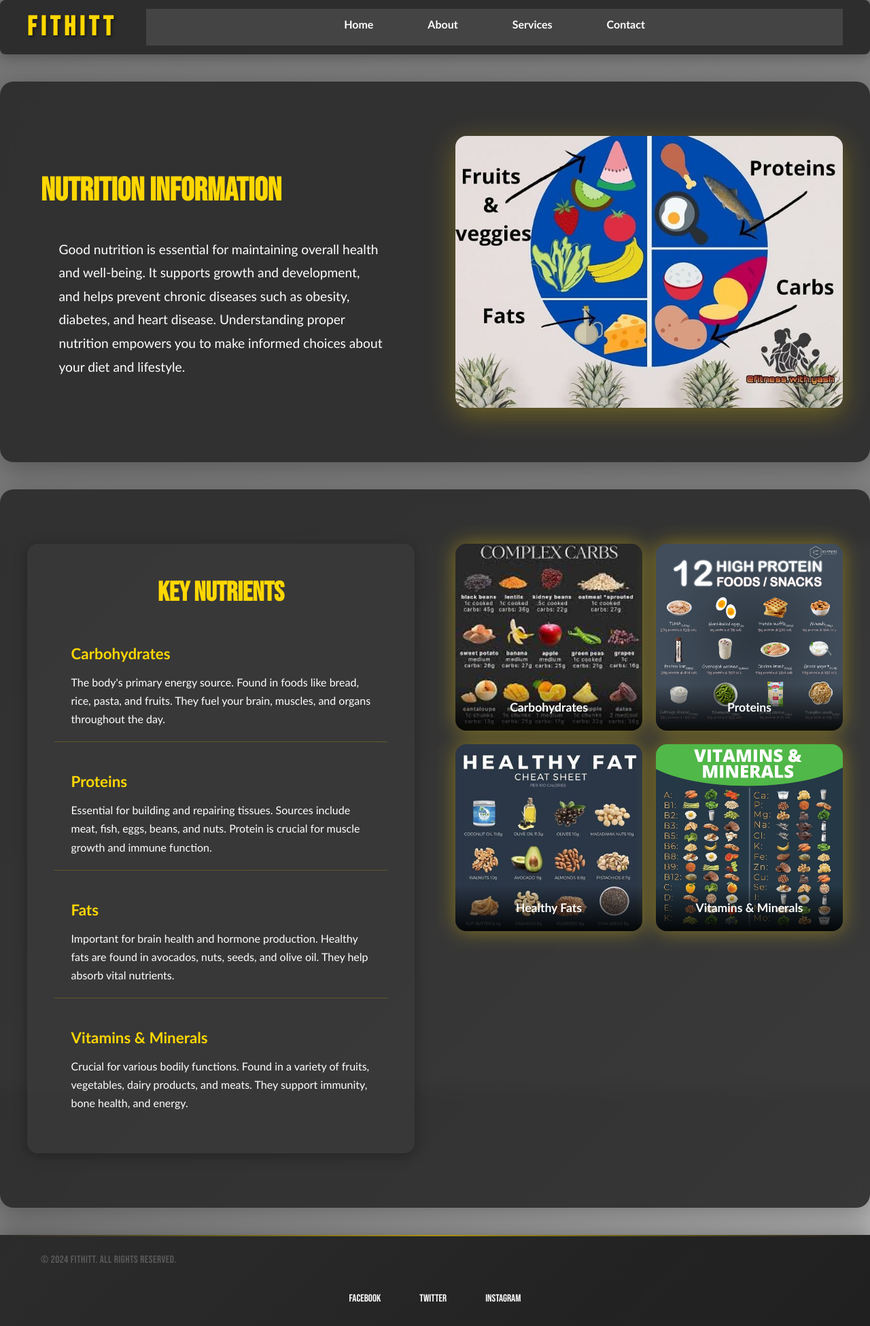
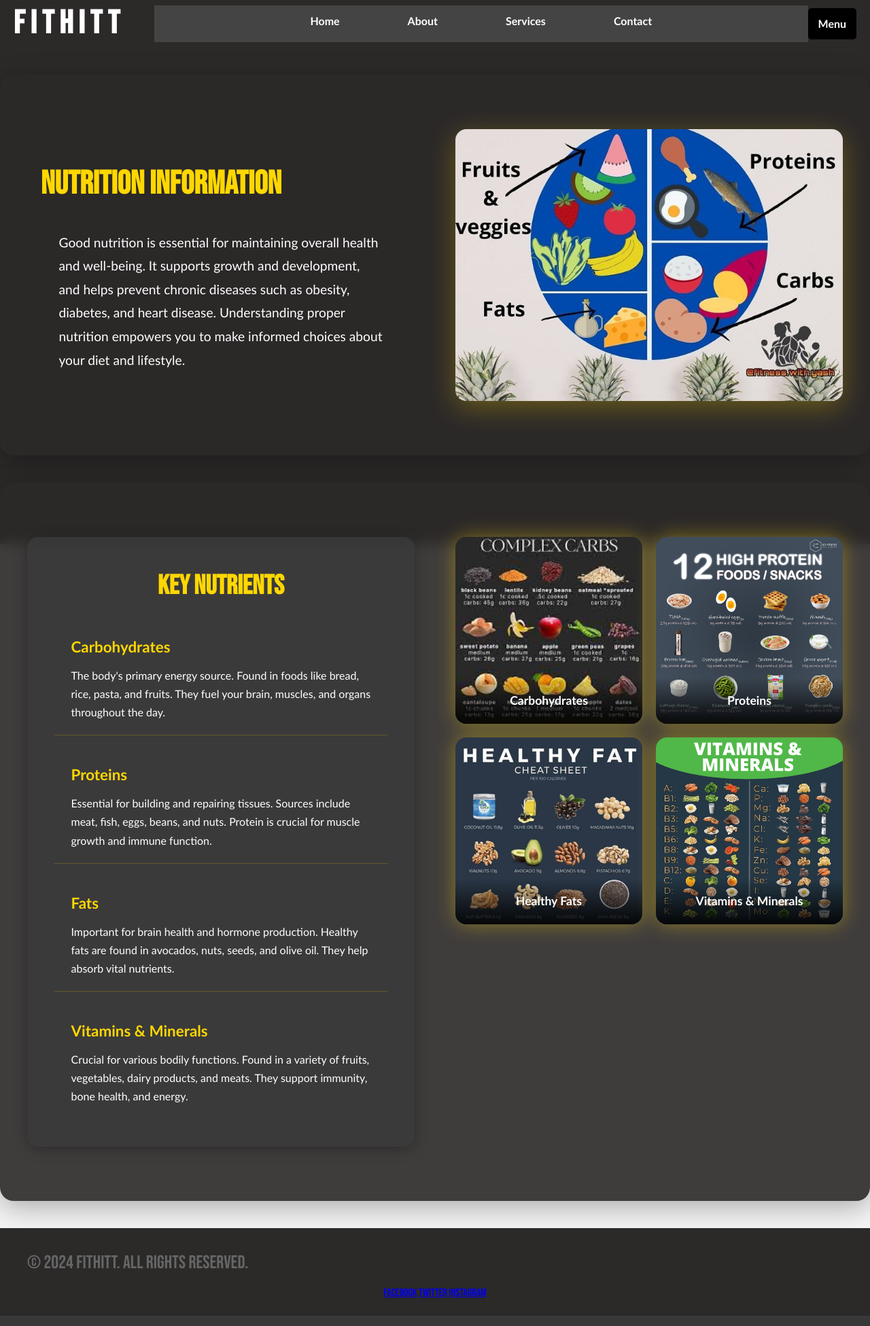
Before and after one commit to tesh0305/FittHitt-HTML-Project, a PHP site: page /nutrition.html in a window 1280 px wide. Shown: the whole page at 68% size. Run offline with PHP 8.4, Linux system fonts and the light colour scheme.

Commit message:
Update main.css

```diff
--- a/main.css
+++ b/main.css
@@ -1,7 +1,17 @@
+/* UNIFIED CSS - Based on First CSS Color Scheme */
+
+* {
+    margin: 0;
+    padding: 0;
+    box-sizing: border-box;
+}
+
 html, body {
     height: 100%;
     margin: 0;
     padding: 0;
+    font-family: 'Inter', Arial, sans-serif;
+    line-height: 1.6;
 }
 
 body::before {
@@ -36,8 +47,40 @@ width: 100%;
     box-sizing: border-box;
 }
 
+/* LOGO */
+.logo {
+    top: -12px;
+    left: 0px;
+    width: 100px;
+    height: auto;
+}
 
-.text-container h1{
+.logo img {
+    width: 100%;
+    height: auto;
+}
+
+.logobox h1 {
+    font-family: 'Bebas Neue', sans-serif;
+    text-align: right;
+    padding-right: 43px;
+    width: 100%;
+    color: white;
+    top: 15px;
+    margin: 0;
+    font-size: 3em;
+    letter-spacing: 8px;
+}
+
+/* TEXT CONTAINER */
+.text-container {
+    color: white;
+    text-align: center;
+    z-index: 5;
+    margin-top: 20px;
+}
+
+.text-container h1 {
     font-family: 'Bebas Neue', sans-serif;
     color: white;
     text-align: center;
@@ -418,289 +444,15 @@ color: white;
     text-shadow: 1px 1px 3px rgba(0, 0, 0, 0.8);
 }
 
-@media (max-width: 1024px) {
-    .right-container {
-        flex-direction: column;
-        align-items: center;
-    }
-
-    .left-text,
-    .right-text {
-        max-width: 100%;
-    }
-}
-
-@media (max-width: 768px) {
-    .right-container {
-        padding: 20px;
-    }
-
-    .left-text h3,
-    .right-text h3 {
-        font-size: 2em;
-    }
-
-    .left-text p,
-    .right-text p {
-        font-size: 1em;
-    }
-}
-
-/* Tablet and smaller screens */
-@media (max-width: 1024px) {
-.red-container {
-flex-direction: column;
-}
-
-.left-container,
-.right-container {
-max-width: 100%;
-width: 100%;
-}
-}
-
-/* Mobile screens */
-@media (max-width: 768px) {
-.page-wrapper {
-padding: 10px;
-gap: 20px;
-}
-
-h2 {
-font-size: 2.5em;
-}
-
-.text-container p {
-font-size: 1em;
-}
-
-.red-container {
-padding: 20px;
-}
-
-.left-container h3 {
-font-size: 2em;
-}
-
-.left-container p,
-.left-container li {
-font-size: 1em;
-}
-}
-
-.footer-logobox {
-    text-align: left;
-    padding: 20px;
-    font-family: 'Bebas Neue', sans-serif;
-    color: white;
-}
-
-footer {
-    background-color: #2c2929;
-    color: white;
-    text-align: center;
-    padding: 10px 0;
-    font-family: 'Bebas Neue', sans-serif;
-    position: relative;
-    bottom: 0;
-    width: 100%;
-}
-
-footer p {
-    margin: 5px 0;
-    padding:5px 20px;
-    font-size: 1.7em;
-    text-align: left;
-}
-
-.footer-logobox h1 {
-    margin: 0;
-    font-size: 2em;
-    align-content: left;
-    text-align: left;
-
-}
-
-
-/*-------------Nutrition------------------ */
-*{
-    margin: 0;
-    padding: 0;
-    box-sizing: border-box;
-}
-
-:root {
-    --primary-gold: #ffd700;
-    --dark-bg: #2a2a2a;
-    --medium-bg: #3a3a3a;
-    --light-bg: #505050;
-    --text-light: #ffffff;
-    --text-dark: #1a1a1a;
-    --shadow: rgba(0, 0, 0, 0.3);
-}
-
-body {
-    font-family: 'Inter', Arial, sans-serif;
-    line-height: 1.6;
-    background: linear-gradient(135deg, #767575 0%,#cecece 100%);
-    color: var(--text-light);
-    overflow-x: hidden;
-}
-
-/* main background gradient */
-.bg {
-    background: linear-gradient(135deg, #767575 0%,#858585 100%);
-    background-size: cover;
-    background-position: center;
-    background-attachment: fixed;
-    position: fixed;
-    top: 0;
-    left: 0;
-    width: 100%;
-    height: 100%;
-    z-index: -1;
-}
-
-/* header and navigation */
-.header {
-    display: flex;
-    align-items: center;
-    justify-content: space-between;
-    background: rgba(42, 42, 42, 0.95);
-    backdrop-filter: blur(10px);
-    height: 80px;
-    padding: 0 40px;
-    position: sticky;
-    top: 0;
-    z-index: 1000;
-    box-shadow: 0 4px 20px var(--shadow);
-}
-
-.logobox h1 {
-    font-family: 'Bebas Neue', sans-serif;
-    font-size: 2.5rem;
-    letter-spacing: 6px;
-    color: var(--primary-gold);
-    margin: 0;
-    text-shadow: 2px 2px 4px rgba(0, 0, 0, 0.5);
-}
-
-.nav-bar {
-    flex: 1;
-    display: flex;
-    justify-content: center;
-}
-
-.nav-bar ul {
-    list-style: none;
-    display: flex;
-    gap: 40px;
-}
-
-.nav-bar ul li a {
-    color: var(--text-light);
-    text-decoration: none;
-    font-weight: 600;
-    padding: 10px 20px;
-    border-radius: 8px;
-    transition: all 0.3s ease;
-    position: relative;
-}
-
-/* underline animation for nav links */
-.nav-bar ul li a::after {
-    content: '';
-    position: absolute;
-    bottom: 5px;
-    left: 50%;
-    transform: translateX(-50%) scaleX(0);
-    width: 80%;
-    height: 2px;
-    background: var(--primary-gold);
-    transition: transform 0.3s ease;
-}
-
-.nav-bar ul li a:hover {
-    color: var(--primary-gold);
-}
-
-.nav-bar ul li a:hover::after {
-    transform: translateX(-50%) scaleX(1);
-}
-
-/* mobile menu stuff */
-.menu-button-container {
-    display: none;
-}
-
-#menuToggle {
-    display: none;
-}
-
-.menu-button-label {
-    color: var(--text-light);
-    padding: 10px 20px;
-    font-weight: 600;
-    border-radius: 8px;
-    cursor: pointer;
-    background: var(--medium-bg);
-    transition: background 0.3s ease;
-}
-
-.menu-button-label:hover {
-    background: var(--light-bg);
-}
-
-.dropdown-menu {
-    position: absolute;
-    top: 70px;
-    right: 20px;
-    background: rgba(26, 26, 26, 0.98);
-    backdrop-filter: blur(10px);
-    border-radius: 12px;
-    width: 200px;
-    transform-origin: top right;
-    transform: scaleY(0);
-    opacity: 0;
-    transition: all 0.3s ease;
-    overflow: hidden;
-    box-shadow: 0 8px 30px var(--shadow);
-}
-
-#menuToggle:checked + .menu-button-label + .dropdown-menu {
-    transform: scaleY(1);
-    opacity: 1;
-}
-
-.dropdown-menu a {
-    display: block;
-    color: var(--text-light);
-    padding: 15px 20px;
-    text-decoration: none;
-    font-weight: 600;
-    border-bottom: 1px solid rgba(255, 255, 255, 0.1);
-    transition: all 0.3s ease;
-}
-
-.dropdown-menu a:last-child {
-    border-bottom: none;
-}
-
-.dropdown-menu a:hover {
-    background: var(--primary-gold);
-    color: var(--text-dark);
-    padding-left: 30px;
-}
-
-/* hero section at top of page */
+/* NUTRITION PAGE SPECIFIC STYLES */
 .hero-section {
-    background: rgba(42, 42, 42, 0.9);
+    background: rgba(44, 41, 41, 0.9);
     backdrop-filter: blur(10px);
     padding: 80px 40px;
     margin: 40px auto;
     max-width: 1400px;
     border-radius: 20px;
-    box-shadow: 0 10px 40px var(--shadow);
+    box-shadow: 0 10px 40px rgba(0, 0, 0, 0.3);
     position: relative;
     overflow: hidden;
 }
@@ -748,15 +500,15 @@ body {
     transform: scale(1.05);
 }
 
-/* nutrients info section */
+/* NUTRIENTS SECTION */
 .nutrients-section {
-    background: rgba(42, 42, 42, 0.9);
+    background: rgba(44, 41, 41, 0.9);
     backdrop-filter: blur(10px);
     padding: 80px 40px;
     margin: 40px auto;
     max-width: 1400px;
     border-radius: 20px;
-    box-shadow: 0 10px 40px var(--shadow);
+    box-shadow: 0 10px 40px rgba(0, 0, 0, 0.3);
 }
 
 .nutrients-wrapper {
@@ -864,8 +615,55 @@ body {
     padding: 20px;
 }
 
-/* tablet view */
+/* FOOTER */
+.footer-logobox {
+    text-align: left;
+    padding: 20px;
+    font-family: 'Bebas Neue', sans-serif;
+    color: white;
+}
+
+footer {
+    background-color: #2c2929;
+    color: white;
+    text-align: center;
+    padding: 10px 0;
+    font-family: 'Bebas Neue', sans-serif;
+    position: relative;
+    bottom: 0;
+    width: 100%;
+}
+
+footer p {
+    margin: 5px 0;
+    padding: 5px 20px;
+    font-size: 1.7em;
+    text-align: left;
+}
+
+.footer-logobox h1 {
+    margin: 0;
+    font-size: 2em;
+    align-content: left;
+    text-align: left;
+}
+
+/* RESPONSIVE DESIGN */
 @media (max-width: 1024px) {
+    .right-container {
+        flex-direction: column;
+        align-items: center;
+    }
+
+    .left-text,
+    .right-text {
+        max-width: 100%;
+    }
+
+    .red-container {
+        flex-direction: column;
+    }
+
     .hero-content,
     .nutrients-wrapper {
         grid-template-columns: 1fr;
@@ -940,114 +776,6 @@ body {
 
     .nutrients-text h2 {
         font-size: 1.8rem;
-    }
-}
-
-/* footer section */
-footer {
-    background: linear-gradient(135deg, rgba(42, 42, 42, 0.98) 0%, rgba(28, 28, 28, 0.98) 100%);
-    backdrop-filter: blur(15px);
-    padding: 40px 40px 30px;
-    text-align: center;
-    color: var(--text-light);
-    box-shadow: 0 -4px 30px rgba(0, 0, 0, 0.3);
-    margin-top: 60px;
-    position: relative;
-    overflow: hidden;
-}
-
-/* gold line at top of footer */
-footer::before {
-    content: '';
-    position: absolute;
-    top: 0;
-    left: 0;
-    right: 0;
-    height: 2px;
-    background: linear-gradient(90deg,
-        transparent 0%,
-        var(--primary-gold) 50%,
-        transparent 100%);
-    opacity: 0.6;
-}
-
-.footer-content {
-    max-width: 1200px;
-    margin: 0 auto;
-    display: flex;
-    flex-direction: column;
-    gap: 20px;
-    position: relative;
-    z-index: 1;
-}
-
-.footer-content p {
-    margin: 0;
-    font-size: 0.95rem;
-    opacity: 0.8;
-    letter-spacing: 0.5px;
-}
-
-.social-links {
-    display: flex;
-    justify-content: center;
-    align-items: center;
-    gap: 25px;
-    flex-wrap: wrap;
-}
-
-.social-links a {
-    color: var(--text-light);
-    text-decoration: none;
-    font-weight: 500;
-    font-size: 0.95rem;
-    padding: 8px 16px;
-    border-radius: 6px;
-    transition: all 0.3s cubic-bezier(0.4, 0, 0.2, 1);
-    position: relative;
-    overflow: hidden;
-}
-
-/* shimmer effect on hover */
-.social-links a::before {
-    content: '';
-    position: absolute;
-    top: 0;
-    left: -100%;
-    width: 100%;
-    height: 100%;
-    background: linear-gradient(90deg, transparent, rgba(255, 215, 0, 0.1), transparent);
-    transition: left 0.5s ease;
-}
-
-.social-links a:hover::before {
-    left: 100%;
-}
-
-.social-links a:hover {
-    color: var(--primary-gold);
-    background: rgba(255, 215, 0, 0.08);
-    transform: translateY(-2px);
-}
-
-.social-links a:active {
-    transform: translateY(0);
-}
-
-/* footer mobile adjustments */
-@media (max-width: 768px) {
-    footer {
-        padding: 30px 20px 20px;
-        margin-top: 40px;
-    }
-
-    .social-links {
-        gap: 15px;
-    }
-
-    .social-links a {
-        padding: 6px 12px;
-        font-size: 0.9rem;
     }
 }
 
```
Also changed, not shown: other parts of main.css (+67 -46 lines). Lines whose indentation alone changed are shown as unchanged.
